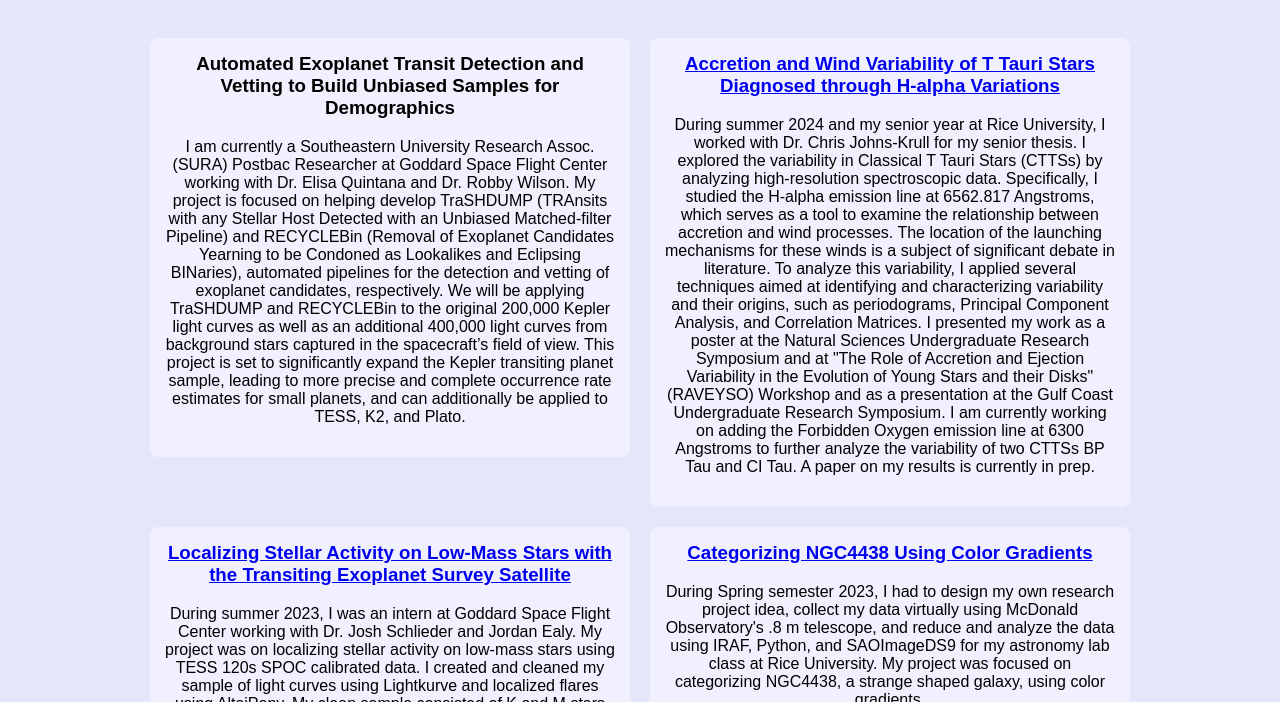
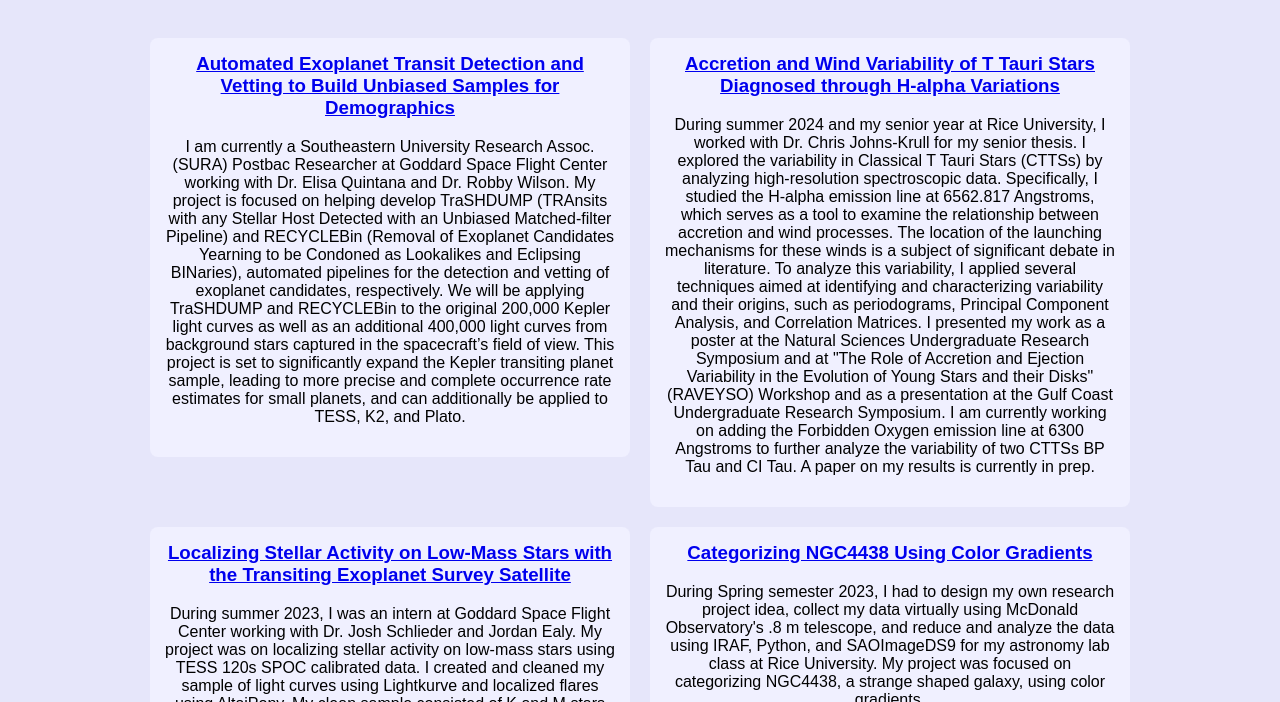
Before and after one commit to juliemoqs/personal-website, a plain HTML site: page research_projects.html in a window 1280 px wide. Shown: the part 98-800 px from the top of the page. Drawn offline with Linux system fonts and the light colour scheme.

Commit message:
Add AAS 247 poster link

```diff
--- a/research_projects.html
+++ b/research_projects.html
@@ -21,7 +21,7 @@
   <div class="project-container">
 
     <div class="project">
-      <h3>Automated Exoplanet Transit Detection and Vetting to Build Unbiased Samples for Demographics</h3>
+      <h3><a href="https://aas247-aas.ipostersessions.com/Default.aspx?s=53-8A-B9-BC-F2-12-67-2F-1A-2A-23-67-0B-CF-E1-95" target="_blank">Automated Exoplanet Transit Detection and Vetting to Build Unbiased Samples for Demographics</a></h3>
       <p>
       I am currently a Southeastern University Research Assoc. (SURA) Postbac Researcher at Goddard Space Flight Center
       working with Dr. Elisa Quintana and Dr. Robby Wilson. My project is focused on helping develop TraSHDUMP (TRAnsits with any Stellar Host Detected with an Unbiased Matched-filter Pipeline)
```
